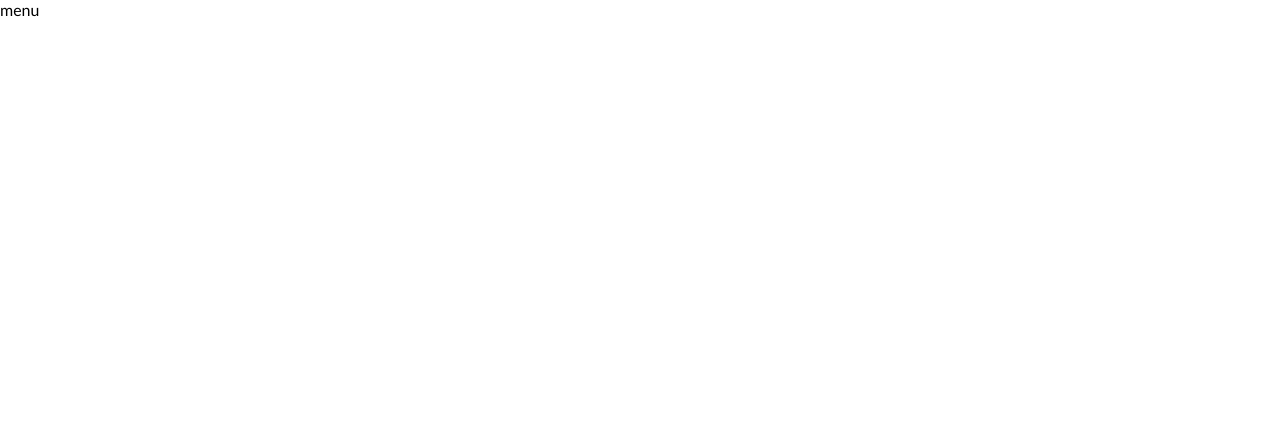
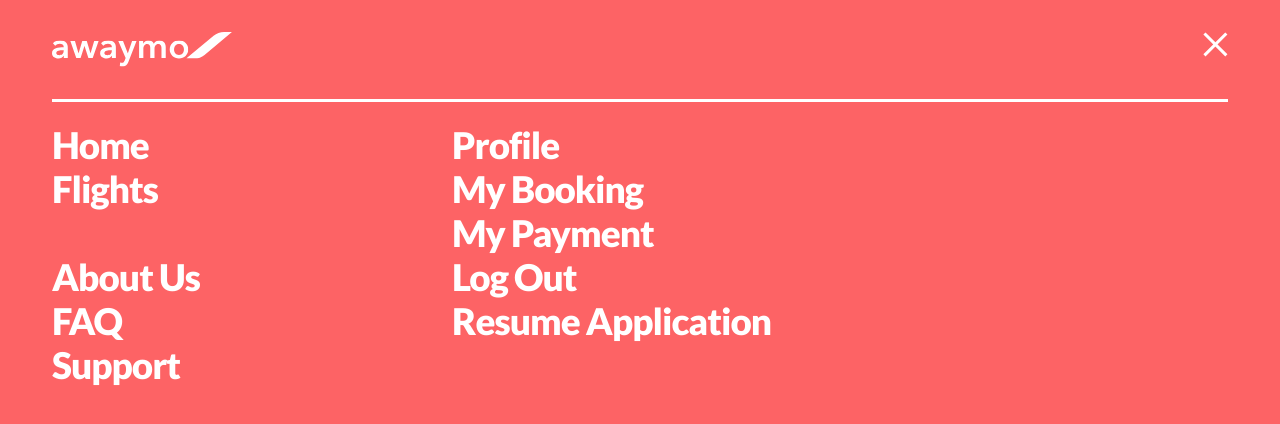
Before and after one commit to Pyot/react-menu, a React (Create React App) app: page / in a window 1280 px wide. Shown: the top 424 px of the page. Built offline with nearby package versions, Linux system fonts and the light colour scheme.

Commit message:
Body added to DestkopMenu

```diff
--- a/src/App.js
+++ b/src/App.js
@@ -1,6 +1,8 @@
 import React from 'react';
 import DesktopMenu from 'components/Menus/DesktopMenu/DesktopMenuContainer';
-import styled, { ThemeProvider, createGlobalStyle} from 'styled-components';
+import { ThemeProvider, createGlobalStyle} from 'styled-components';
+import data from './data-mockup/data.js';
+
 
 const GlobalStyles = createGlobalStyle`
   body {
@@ -14,13 +16,15 @@ const theme = {
 }
 
 function App() {
+
+
   return (
     <div className="App">
       <GlobalStyles/>
       <ThemeProvider theme={theme}>
         <>
           <div>menu</div>
-          <DesktopMenu/>
+          <DesktopMenu data={data}/>
         </>
       </ThemeProvider>
     </div>
--- /dev/null
+++ b/src/components/Menus/DesktopMenu/Body/Body.jsx
@@ -0,0 +1,18 @@
+import React from 'react';
+import styled from 'styled-components';
+
+export const Body = styled.div`
+    display:flex;
+`
+export const List = styled.ul`
+    font-weight:900;
+    font-size: 2.3rem;
+    list-style: none;
+    margin: 0px;
+    padding: 0px;
+    letter-spacing: -1px;
+`
+export const Wrapper = styled.div`
+    flex: 1;
+    max-width: 400px;
+`
--- a/src/components/Menus/DesktopMenu/DesktopMenuContainer.jsx
+++ b/src/components/Menus/DesktopMenu/DesktopMenuContainer.jsx
@@ -1,16 +1,20 @@
 import React from 'react';
 import styled from 'styled-components';
+import { v4 } from 'uuid';
 
-import {Header, Logo, Button, Close} from 'components/Menus/DesktopMenu/Header/Header'
+import { Header, Logo, Button, Close } from 'components/Menus/DesktopMenu/Header/Header';
+import { Body, List, Wrapper } from 'components/Menus/DesktopMenu/Body/Body';
+import ListItem from 'components/Menus/DesktopMenu/ListItem/ListItem';
+
 
 const Menu = styled.header`
     position: fixed;
     top:0;
     left:0;
-    background: ${props => props.theme.masterColor};
-    /* padding: 0px 52px !important; */
+    background: ${props => props.theme.bg};
+    color: ${props => props.theme.textColor};
     height: 100vh;
-    width: 100%;
+    width: 100vw;
     z-index: 999;
 `
 
@@ -22,7 +26,7 @@ const MenuWrapper = styled.div`
 `
 
 
-const DesktopMenuContainer = () => {
+const DesktopMenuContainer = ({ data }) => {
     return(
         <Menu>
             <MenuWrapper>
@@ -32,6 +36,18 @@ const DesktopMenuContainer = () => {
                         <Close />
                     </Button>
                 </Header>
+                <Body>
+                <Wrapper>
+                    <List>
+                        {data.desktopMain.map(item => <ListItem key={v4()} item={item} type={'main-menu'} />)}
+                    </List>
+                </Wrapper>
+                <Wrapper>
+                    <List>
+                        {data.desktopUser.map(item => <ListItem key={v4()} item={item} type={'user-menu'} />)}
+                    </List>
+                </Wrapper>
+                </Body>
             </MenuWrapper>
         </Menu>
     )
--- /dev/null
+++ b/src/components/Menus/DesktopMenu/ListItem/ListItem.jsx
@@ -0,0 +1,28 @@
+import React from 'react';
+import styled from 'styled-components';
+
+
+const Item = styled.li`
+  :nth-child(${props => props.type === 'main-menu' && 3}){
+    margin-top: 44px;
+}
+display: flex;
+`
+const Link = styled.a`
+    color: inherit;
+    text-decoration: none;
+    float: left;
+`
+
+const ListItem = ({ item, type }) => {
+    return (
+        <Item type={type}>
+            <Link href={item.href}
+                data-testid={type}>
+                {item.name}
+            </Link>
+        </Item>
+    )
+}
+
+export default ListItem
--- /dev/null
+++ b/src/data-mockup/data.js
@@ -0,0 +1,26 @@
+const data = {
+    desktopMain: [{ name: "Home", href: "/" },
+    { name: "Flights", href: "/" },
+    { name: "About Us", href: "/about-us" },
+    { name: "FAQ", href: "/faq" },
+    { name: "Support", href: "/support" }],
+
+    desktopUser: [{ name: "Profile", href: "/profile" },
+    { name: "My Booking", href: "/my-booking" },
+    { name: "My Payment", href: "/my-payment" },
+    { name: "Log Out", href: "/log-out" },
+    { name: "Resume Application", href: "/resume-application" }],
+
+    mobile: [{ name: "Profile", href: "/profile" },
+    { name: "My Booking", href: "/my-booking" },
+    { name: "My Payment", href: "/my-payment" },
+    { name: "Support", href: "/support" },
+    { name: "Contact Us", href: "/contact-us" },
+    { name: "Log Out", href: "/log-out" },
+    { name: "About", href: "/about-us" },
+    { name: "FAQ", href: "/faq" }],
+
+    user: { name: "Dominik Biel", available: "1500.00", avatar: null }
+}
+
+export default data
```
Also changed, not shown: 1 other file (tests, documents, lock files or other folders).
